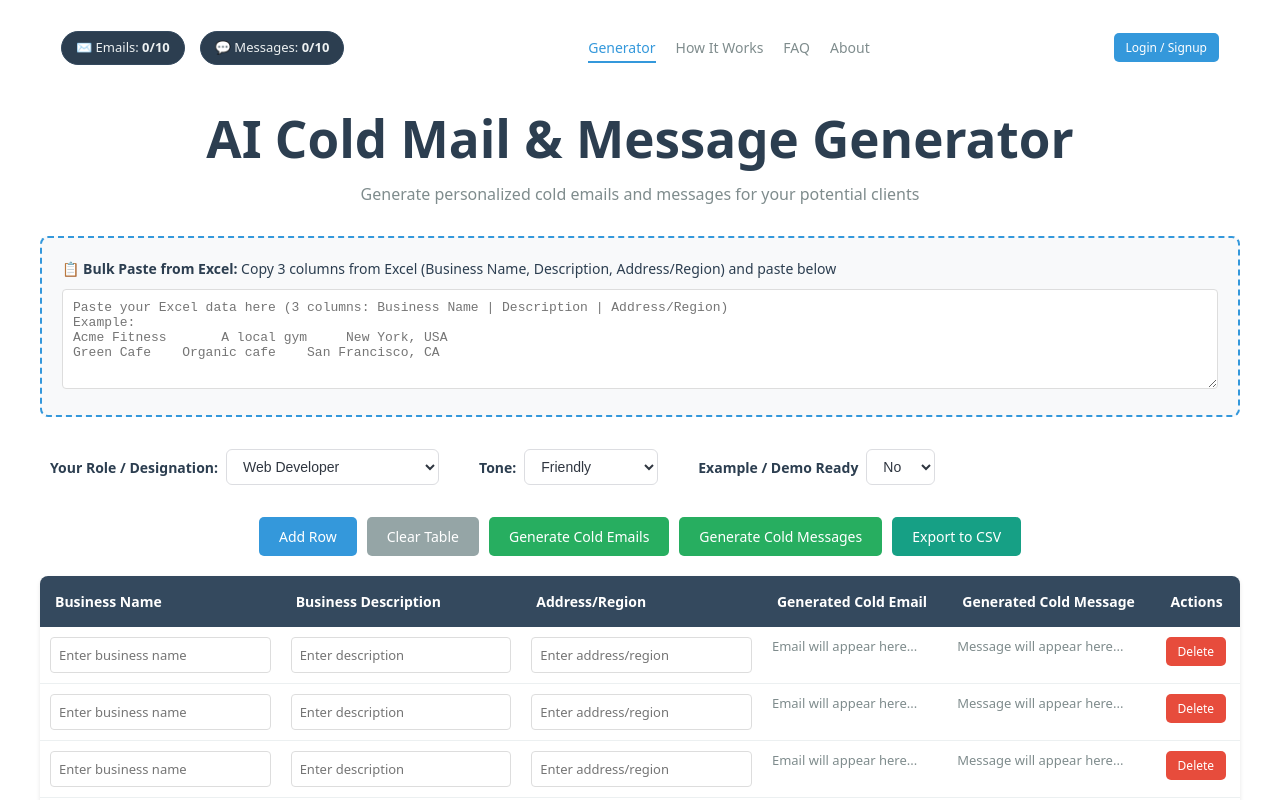
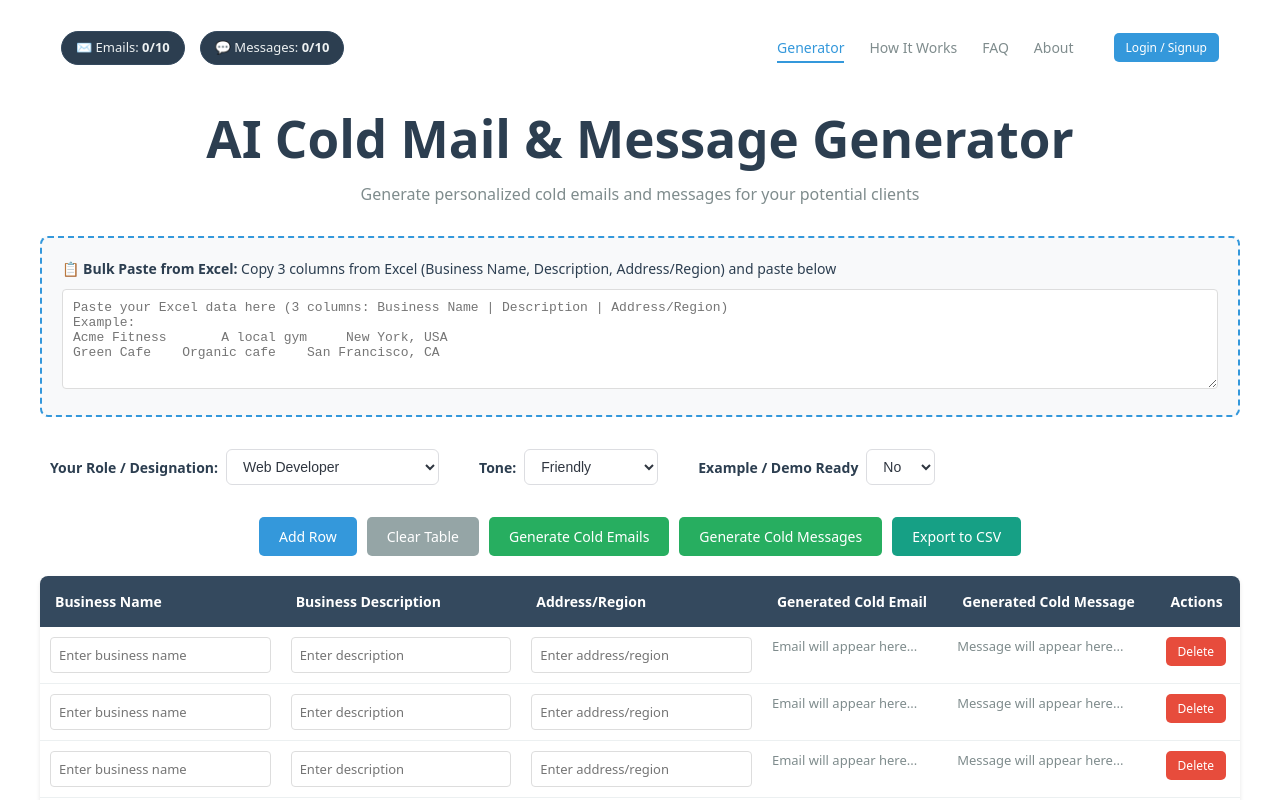
Before and after one commit to Bhushanp14/ColdMailsMessageGen, a React (Vite) app in the folder frontend/: page / in a window 1280 px wide. Shown: the top 800 px of the page. Built offline with nearby package versions, Linux system fonts and the light colour scheme; no server answers.

Commit message:
Move navigation links to the right side next to login button

```diff
--- a/frontend/src/App.css
+++ b/frontend/src/App.css
@@ -89,9 +89,15 @@
   white-space: nowrap;
 }
 
+.top-right-actions {
+  display: flex;
+  align-items: center;
+  gap: 40px; /* Space between the set of links and the login button */
+}
+
 .nav-links {
   display: flex;
-  gap: 20px;
+  gap: 25px;
 }
 
 .nav-links a {
--- a/frontend/src/App.jsx
+++ b/frontend/src/App.jsx
@@ -32,6 +32,7 @@ function App() {
             )}
           </div>
 
+          <div className="top-right-actions">
             <nav className="nav-links">
               <Link to="/" className={location.pathname === '/' ? 'active' : ''}>Generator</Link>
               <Link to="/how-it-works" className={location.pathname === '/how-it-works' ? 'active' : ''}>How It Works</Link>
@@ -50,6 +51,7 @@ function App() {
                   Login / Signup
                 </button>
               )}
+            </div>
           </div>
         </div>
 
```
Lines whose indentation alone changed are shown as unchanged.
